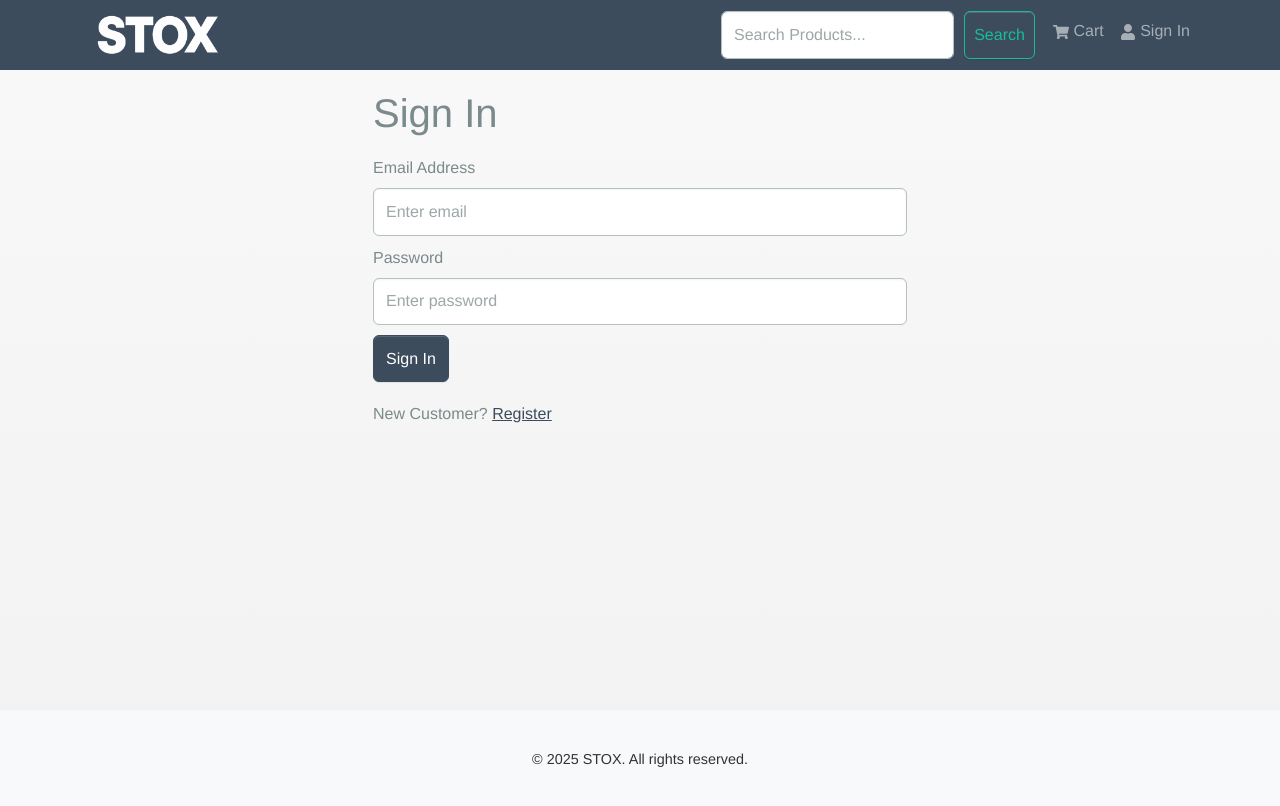
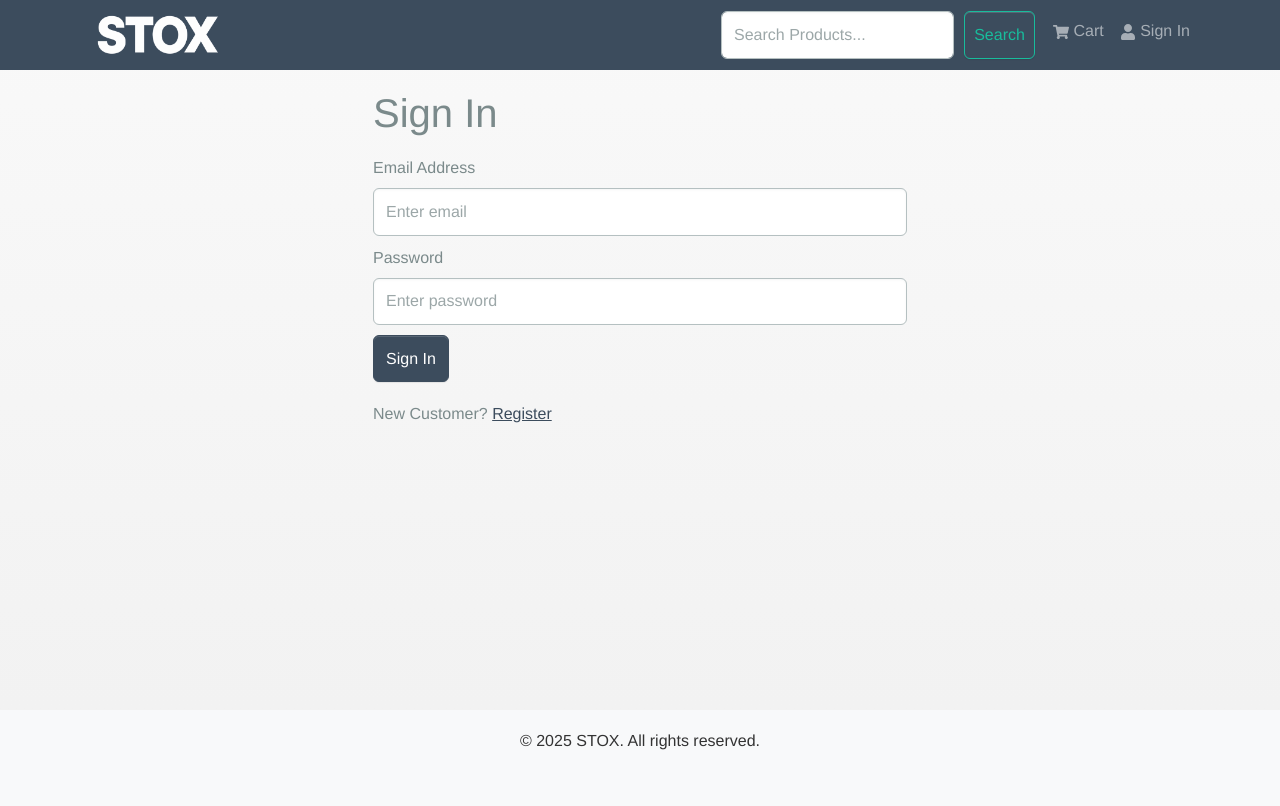
Before and after one commit to sharmin74/project-2-database-update, a React (Create React App) app in the folder frontend/: page /login in a window 1280 px wide. Shown: the top 806 px of the page. Built offline with nearby package versions, Linux system fonts and the light colour scheme.

Commit message:
8th commit sharmin

```diff
--- a/frontend/src/assets/styles/index.css
+++ b/frontend/src/assets/styles/index.css
@@ -64,10 +64,10 @@ body {
 }
 
 footer {
-  padding-top: 20px;
+  /* padding-top: 20px; */
   padding-bottom: 20px;
   background-color: #f8f9fa;
-  font-size: 0.9rem;
+  /* font-size: 0.9rem; */
   text-align: center;
   color: #333;
 }
```
